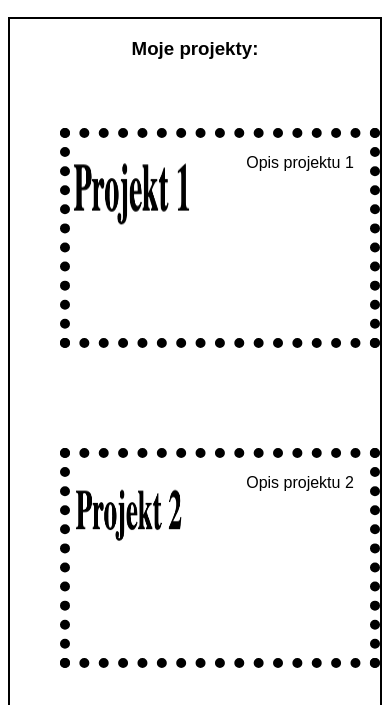
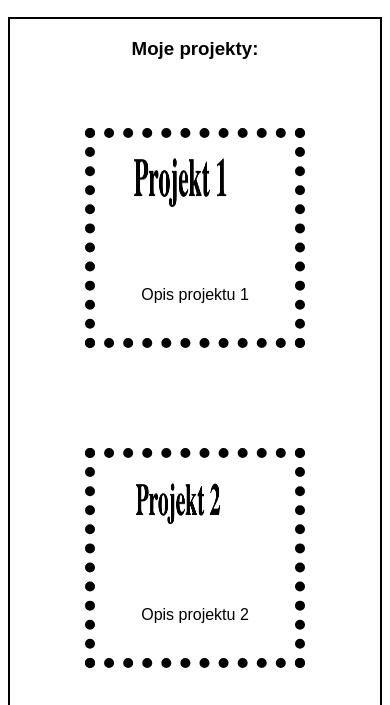
Before and after one commit to justynadabkowska/Portfolio, a plain HTML site: page index.html in a window 390 px wide. Shown: the part 139-844 px from the top of the page. Drawn offline with Linux system fonts and the light colour scheme; a web font is replaced by a local one.

Commit message:
adding changes for small devices

```diff
--- a/style.css
+++ b/style.css
@@ -26,6 +26,17 @@
   height: 10em;
   width: 10em;
   float: left;
+}
+@media (max-width: 600px) {
+  .project {
+    height: 200px;
+    width: 200px;
+  }
+  .project img {
+    height: 8em;
+    width: 8em;
+    float: none;
+  }
 }
 /***********************************************************************
  *  Nav Bar
```
